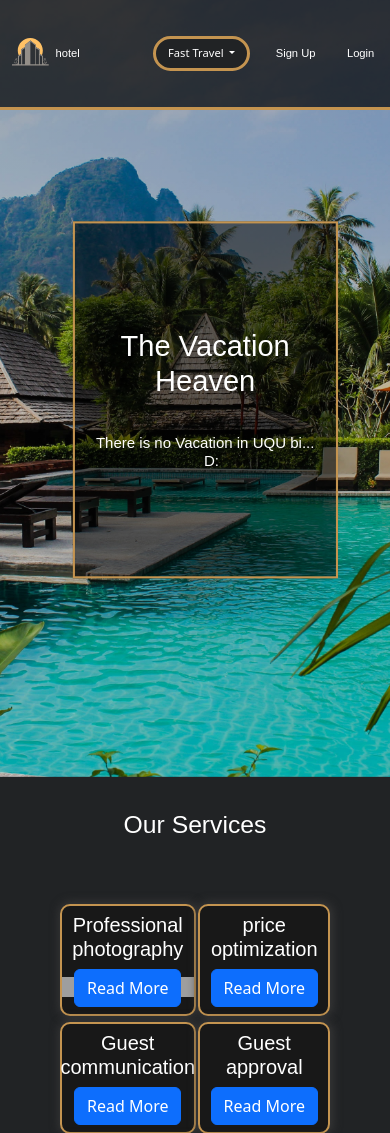
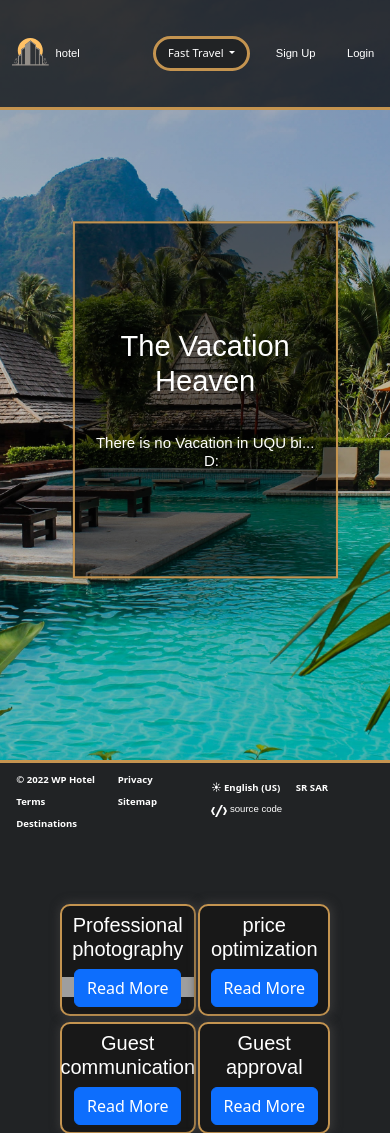
Before and after one commit to CaptainHmD/Hotel-website, a PHP site: page /views/index.html in a window 390 px wide. Shown: the top 1133 px of the page. Run offline with PHP 8.4, Linux system fonts and the light colour scheme; some web fonts are replaced; grey boxes are pictures that could not be loaded.

Commit message:
footer added

```diff
--- a/public/css/style.css
+++ b/public/css/style.css
@@ -423,6 +423,36 @@ margin-bottom: 10vh;
   padding: 0;
 } */
 
+
+.footer{
+  color: white;
+  background-color: var(--background-color);
+  display: flex;
+  justify-content: center;
+  align-items: center;
+  width: 100%;
+  height: 6%;
+  position: fixed;
+  bottom: 0;
+  left: 0;
+  z-index: 999;
+  border-top: var(--second-icon-background-color) 3px solid;
+}
+
+.d-flex-with-gap{
+  display: flex;
+  gap: 4%;
+}
+.d-flex-with-gap > h6{
+  white-space: nowrap;
+}
+.d-flex-with-gap:nth-child(2)::before{
+  content: "";
+  width: 20%;
+}
+.d-flex-with-gap > h6{
+  font-size: 1rem;
+}
 @media only screen and (max-width: 1000px) {
   .title-text-section {
     width: 45%;
@@ -438,6 +468,12 @@ margin-bottom: 10vh;
   #our-services {
     width: 90%;
     height: 60vh;
+  }
+
+}
+@media only screen and (max-width: 900px) {
+  .d-flex-with-gap > h6{
+    font-size: 0.9rem;
   }
 
 }
@@ -458,7 +494,31 @@ margin-bottom: 10vh;
     width: 110%;
     /* height: 60vh; */
   }
+  .d-flex-with-gap > h6{
+    font-size: 0.70rem;
+    font-weight: 700;
+  }
 
+}
+
+@media only screen and (max-width: 700px) {
+  .d-flex-with-gap:nth-child(2)::before{
+    content: none;
+    width: 0%;
+  }
+  .d-flex-with-gap {
+    font-size: 0.9rem;
+    display: grid;
+    grid-template-columns: repeat(2,2fr);
+  }
+
+  .footer{
+    height: 10%;
+  }
+
+  .ps-5 {
+    padding-left: 0rem!important;
+}
 }
 
 @media only screen and (max-width: 650px) {
@@ -487,6 +547,7 @@ margin-bottom: 10vh;
   .text-size{
     font-size: 2.6vw !important;
   }
+
 }
 
 @media only screen and (max-width: 596px) {
@@ -523,6 +584,10 @@ margin-bottom: 10vh;
   .img-view {
     gap: 3vh;
   }
+
+  .d-flex-with-gap > h6{
+    font-size: 0.6rem;
+  }
 }
 
 @media only screen and (max-width: 425px) {
--- a/public/views/index.html
+++ b/public/views/index.html
@@ -324,7 +324,15 @@
         <!-- <article></article>
         <article></article>
         <article></article> -->
-        <div style="margin-bottom: 10vh;"></div>
+        <div style="margin-bottom: 10vh;" ></div>
+
+        <!-- footer -->
+            <div class="footer">
+                <div class="col-6 d-flex-with-gap"><h6>	&copy; 2022 WP Hotel</h6> <h6>Privacy</h6> <h6>Terms</h6> <h6>Sitemap</h6> <h6>Destinations</h6></div>
+                <div class="col-5 d-flex-with-gap ps-5"> <h6>&#9728; English (US)</h6> <h6>SR
+                    SAR</h6> <h6><a href="https://github.com/CaptainHmD/Hotel-website"><img src="../resources/icons/code-2-16.png"   alt=""> &nbsp;source code</a></h6></div>
+            </div>
+            <!-- footer end -->
     </main>
 
     <script src="../js/script.js"></script>
```
Also changed, not shown: public/resources/icons/code-2-16.png (added), public/resources/icons/code.png (added).
